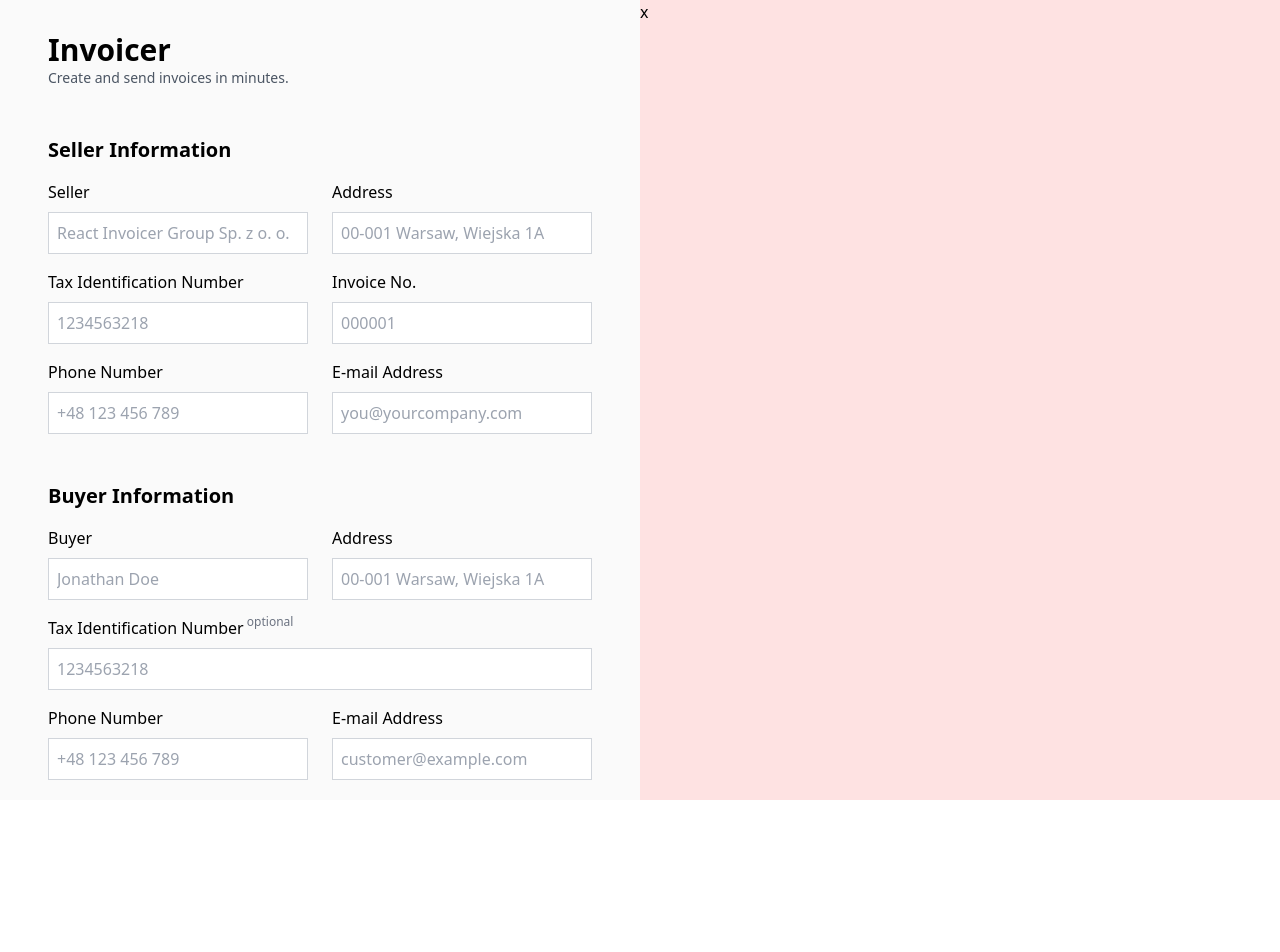
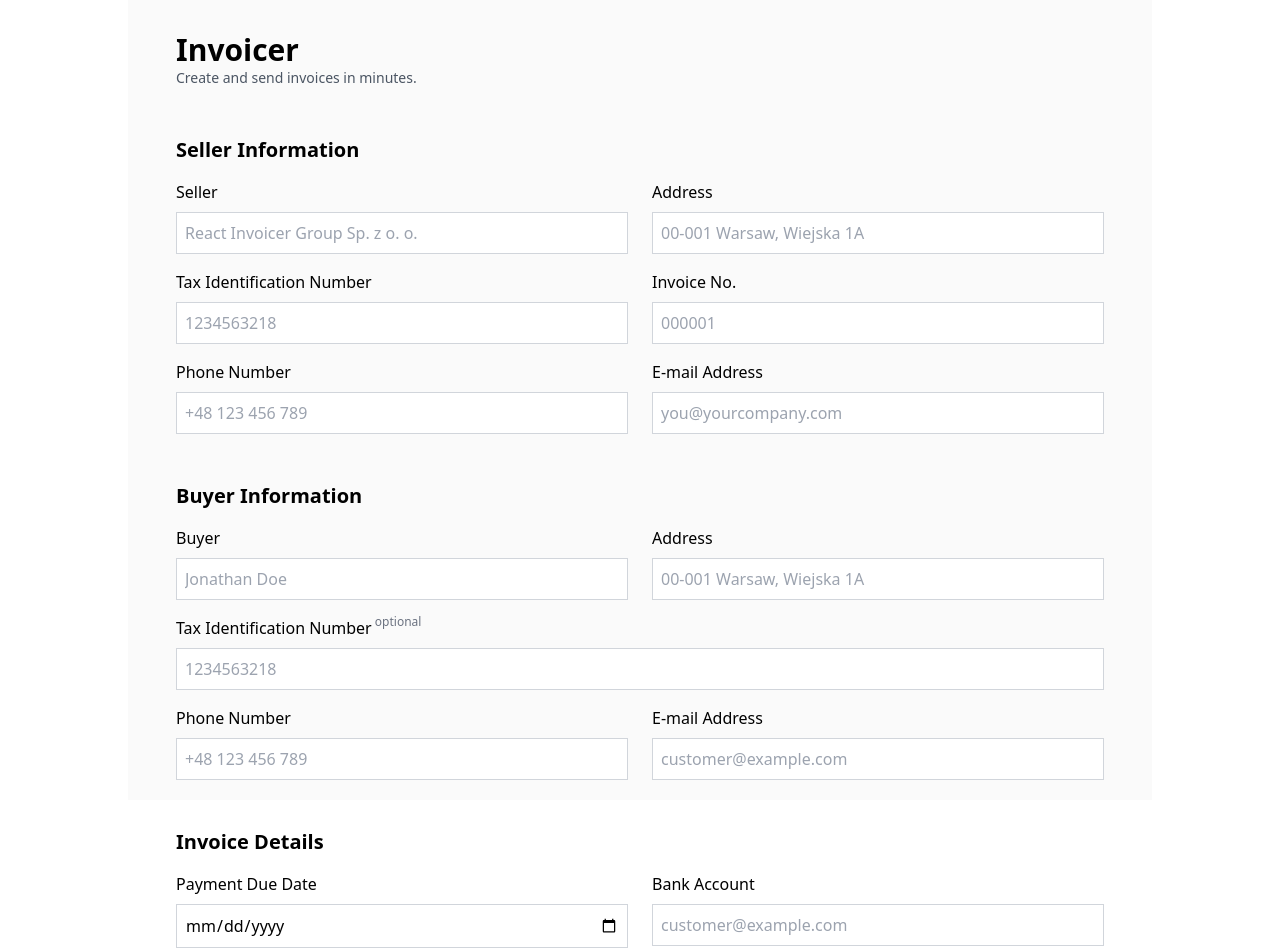
Before and after one commit to jmalinkiewicz/react-invoice-generator, a React (Vite) app: page / in a window 1280 px wide. Shown: the top 952 px of the page. Before the commit the page ends 800 px from the top, so only its background shows below. Built offline with nearby package versions, Linux system fonts and the light colour scheme.

Commit message:
change layout

```diff
--- a/src/App.tsx
+++ b/src/App.tsx
@@ -1,8 +1,8 @@
 function App() {
   return (
     <>
-      <div className="flex h-full">
-        <div className="w-1/2 h-full overflow-y-scroll bg-neutral-50">
+      <div className="h-full">
+        <div className="max-w-screen-lg m-auto h-full bg-neutral-50">
           <main className="py-8 px-12">
             <h1 className="text-3xl font-bold">Invoicer</h1>
             <p className="text-sm text-gray-600">
@@ -119,11 +119,28 @@ function App() {
               </div>
             </div>
             <div className="mt-12">
-              <h2 className="text-xl font-semibold">Invoice Contents</h2>
+              <h2 className="text-xl font-semibold">Invoice Details</h2>
+              <div className="mt-4 flex gap-6">
+                <label className="w-full">
+                  Payment Due Date
+                  <input
+                    placeholder="+48 123 456 789"
+                    type="date"
+                    className="text-input"
+                  />
+                </label>
+                <label className="w-full">
+                  Bank Account
+                  <input
+                    placeholder="customer@example.com"
+                    type="text"
+                    className="text-input"
+                  />
+                </label>
+              </div>
             </div>
           </main>
         </div>
-        <div className="w-1/2 h-full bg-red-100">x</div>
       </div>
     </>
   );
```
